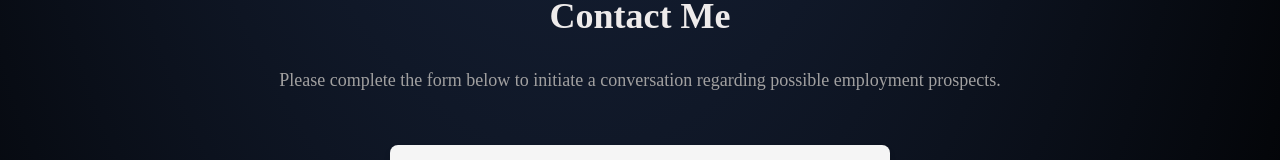
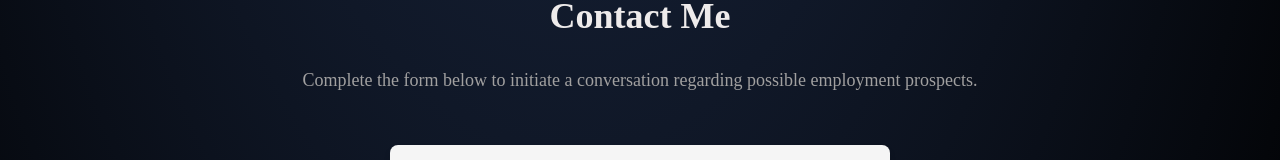
Before and after one commit to Krishna4563/portfolio-website, a React (Create React App) app: page / in a window 1280 px wide. Shown: the part 3410-3570 px from the top of the page. Built offline with nearby package versions, Linux system fonts and the light colour scheme.

Commit message:
contact text update

```diff
--- a/src/components/Contact/contact.js
+++ b/src/components/Contact/contact.js
@@ -41,8 +41,8 @@ const Contact = () => {
       <div className="contactPage">
         <h1 className="contactPageTitle">Contact Me</h1>
         <span className="contactDesc">
-          Please complete the form below to initiate a conversation regarding
-          possible employment prospects.
+          Complete the form below to initiate a conversation regarding possible
+          employment prospects.
         </span>
         <form className="contactform" ref={form} onSubmit={handleSubmit}>
           <input
```
